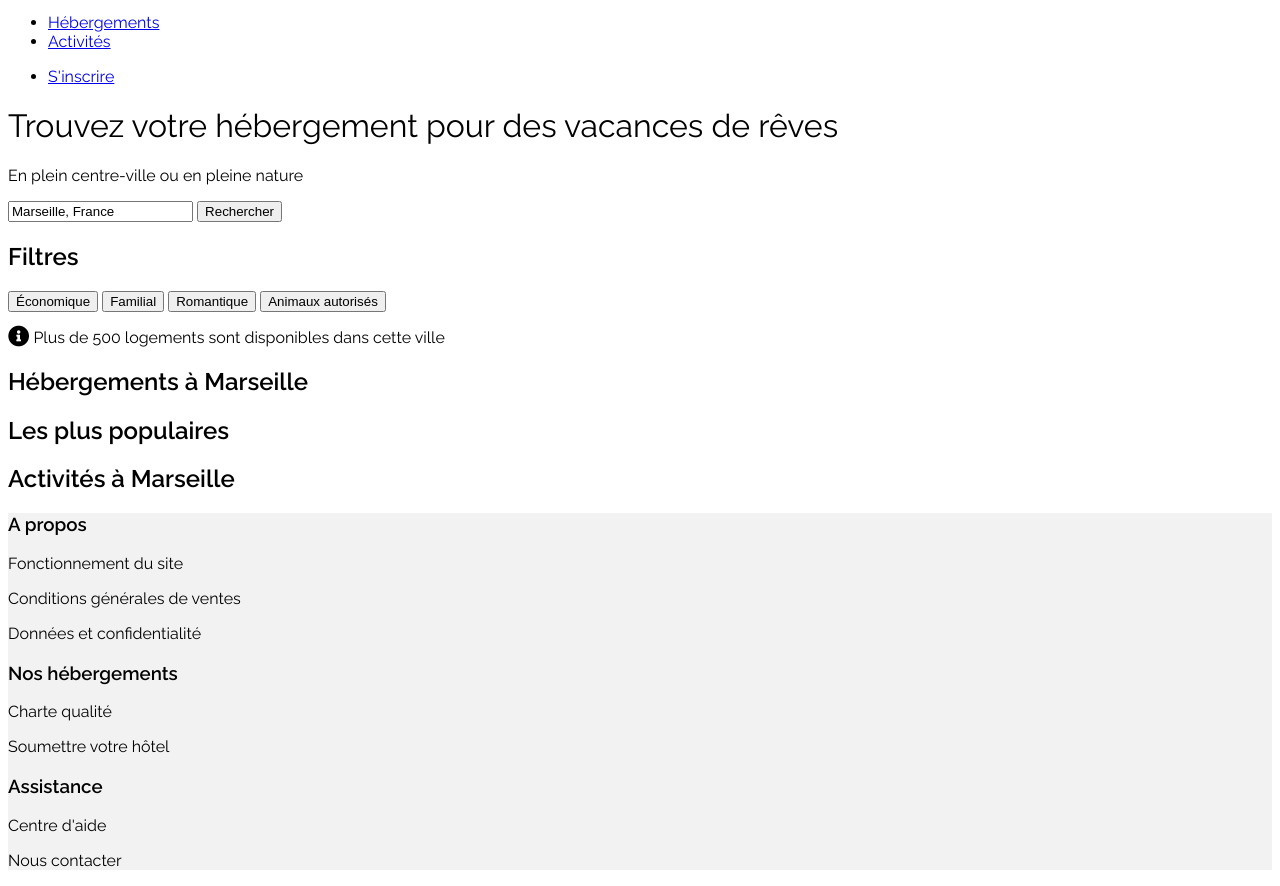
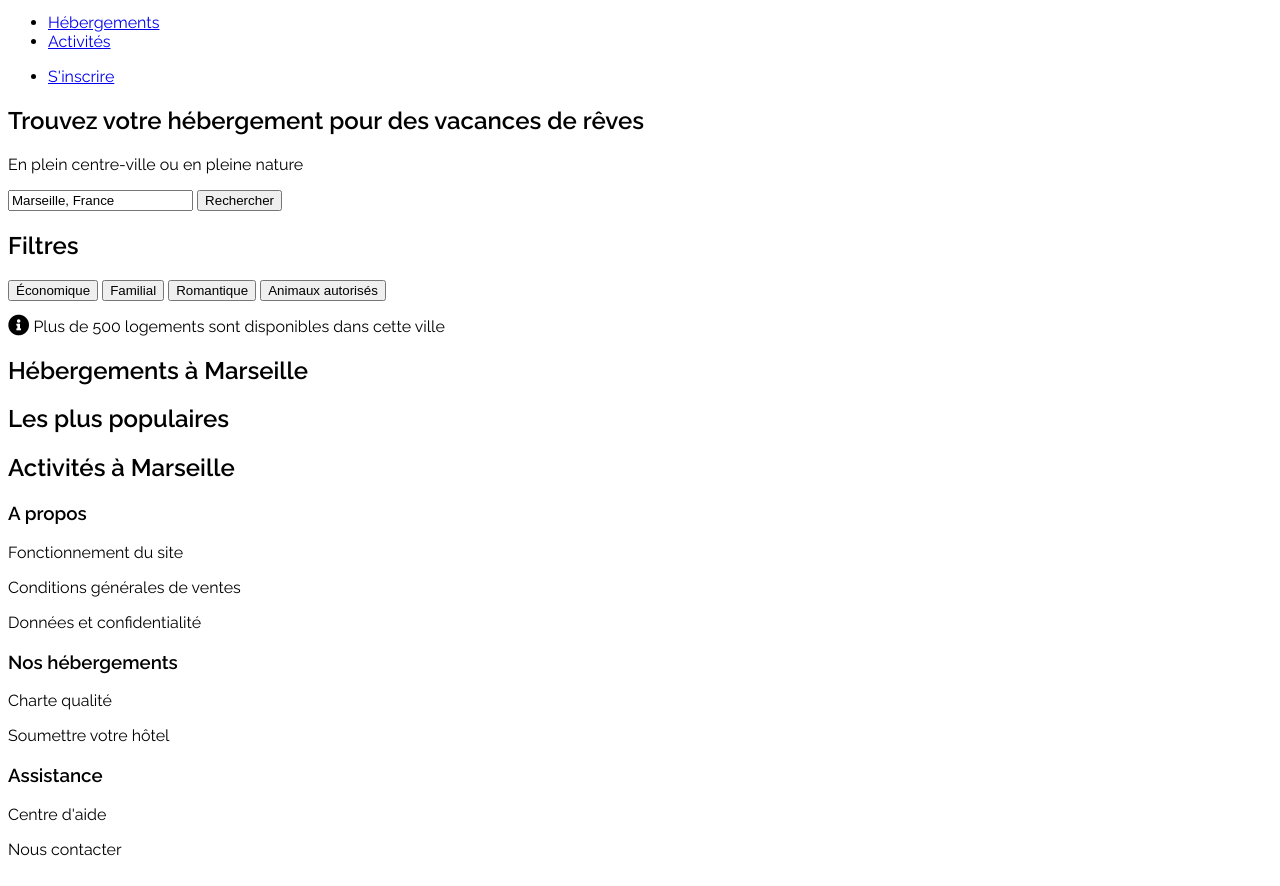
Before and after one commit to robinperso/RobinCharles_2_09052021, a plain HTML site: page index.html in a window 1280 px wide. Shown: the part 60-946 px from the top of the page. Drawn offline with Linux system fonts and the light colour scheme.

Commit message:
balises sémantiques

```diff
--- a/css/style.css
+++ b/css/style.css
@@ -10,7 +10,8 @@ body {
 }
 
 h1 {
-    font-weight: 400;
+    font-weight: 600;
+    font-size: 1.5em;
 }
 
 
--- a/index.html
+++ b/index.html
@@ -14,12 +14,12 @@
 
     <body>
 
-        <div class="header">
+        <header>
             <div class="logo">
                 <a href="index.html"><img src="img/logo/Reservia.png" alt="Logo Reservia" srcset="img/logo/Reservia.svg" width="97" height="45" /></a>
             </div>
 
-            <div class="menu">
+            <nav>
                 <ul class="deux-choix">
                     <li>
                         <a href="#">Hébergements</a>
@@ -28,16 +28,16 @@
                         <a href="#">Activités</a>
                     </li>
                 </ul>
-            </div>
 
-            <div class="sinscrire">
                 <ul>
                     <li>
                         <a href="#">S'inscrire</a>
                     </li>
                 </ul>
-            </div>
+            </nav>
+        </header><!-- fin header -->
 
+        <section>
             <h1>Trouvez votre hébergement pour des vacances de rêves</h1>
             <p>En plein centre-ville ou en pleine nature</p>
 
@@ -62,28 +62,23 @@
                 <i class="fal fa-info-circle"></i>
                 peut-être que c'est possible de mettre un cercle autour d'un i bleu et de couleur grise ?
                 -->
-        </div><!-- fin header -->
+        </section><!-- fin haut de page-->
 
-        <div class="corps-de-page">
+        <section>
+                <h2>Hébergements à Marseille</h2>
+        </section>
 
-            <div class="premiere-section">
-                <div class="hebergement">
-                    <h2>Hébergements à Marseille</h2>
-                </div>
+        <section>
+            <h2>Les plus populaires</h2>
+        </section>
 
-                <div class="populaires">
-                    <h2>Les plus populaires</h2>
-                </div>
-            </div>
+        <section>
+            <h2>Activités à Marseille</h2>
+        </section>
 
-            <div class="deuxieme-section">
-                <h2>Activités à Marseille</h2>
-            </div>
+        <!-- fin corps de page-->
 
-        </div><!-- fin corps de page-->
-
-        <div class="footer">
-
+        <footer>
             <div class="a-propos">
                 <h3>A propos</h3>
                 <p>Fonctionnement du site</p>
@@ -102,7 +97,7 @@
                 <p>Centre d'aide</p>
                 <p>Nous contacter</p>
             </div>
+        </footer><!--fin footer -->
 
-        </div><!--fin footer -->
     </body>
 </html>
```
